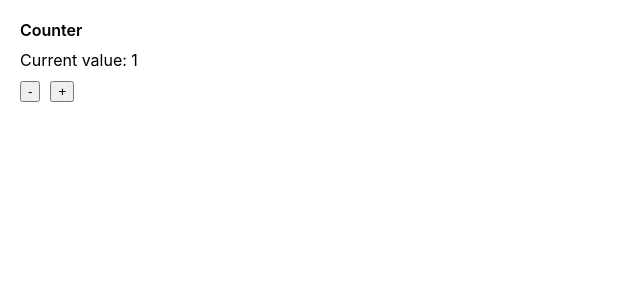
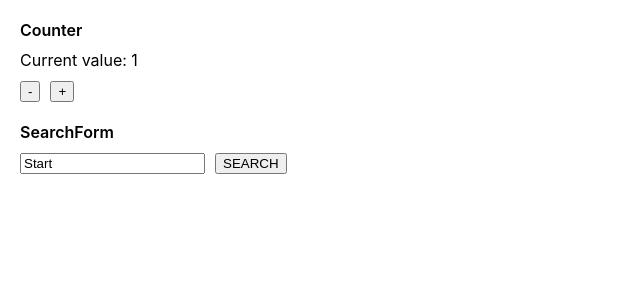
Before and after one commit to karinamatsiash/reactJS, a React (Create React App) app: page / in a window 1280 px wide. Shown: the top 300 px of the page, without its empty margins (0-640 px from the left). Built offline with nearby package versions, Linux system fonts and the light colour scheme.

Commit message:
[Module 1] Implement SearchForm

```diff
--- a/src/index.js
+++ b/src/index.js
@@ -3,10 +3,12 @@ import ReactDOM from 'react-dom/client';
 import './index.css';
 import reportWebVitals from './reportWebVitals';
 import Counter from "./module-1/components/Counter/Counter";
+import SearchForm from './module-1/components/SearchForm/SearchForm';
 
 const root = ReactDOM.createRoot(document.getElementById('root'));
-root.render(
-  React.createElement(Counter, { initialValue: 1 })
-);
+root.render([
+  <Counter key="counter" initialValue="1" />,
+  <SearchForm key="searchForm" initialValue="Start" />,
+]);
 
 reportWebVitals();
--- a/src/module-1/components/Counter/Counter.js
+++ b/src/module-1/components/Counter/Counter.js
@@ -4,7 +4,7 @@ class Counter extends Component {
   constructor(props) {
     super(props);
     this.state = {
-      value: props.initialValue || 0,
+      value: +props.initialValue || 0,
     };
   }
 
--- /dev/null
+++ b/src/module-1/components/SearchForm/SearchForm.js
@@ -0,0 +1,43 @@
+import React, { Component } from "react";
+
+class SearchForm extends Component {
+  constructor(props) {
+    super(props);
+    this.state = {
+      value: props.initialValue || '',
+    };
+  }
+
+  onSearch = () => this.printSearchValue(this.state.value);
+
+  onChange = (event) => this.setState({ value: event.target.value });
+
+  onKeyDown = ({ key, target }) => {
+    if (key === 'Enter') {
+      this.printSearchValue(target.value);
+    }
+  };
+
+  printSearchValue = (value) => console.log(`Search value: ${value}`);
+
+  render() {
+    return React.createElement(
+      "div",
+      { style: { margin: "20px" } },
+      React.createElement("div", { style: { marginBottom: "10px", fontWeight: 600 } }, "SearchForm"),
+      React.createElement(
+        "input",
+        {
+          type: 'text',
+          defaultValue: this.state.value,
+          onKeyDown: this.onKeyDown,
+          onChange: this.onChange,
+          style: { marginRight: "10px" }
+        },
+      ),
+      React.createElement("button", { onClick: this.onSearch }, "SEARCH")
+    );
+  }
+}
+
+export default SearchForm;
```
